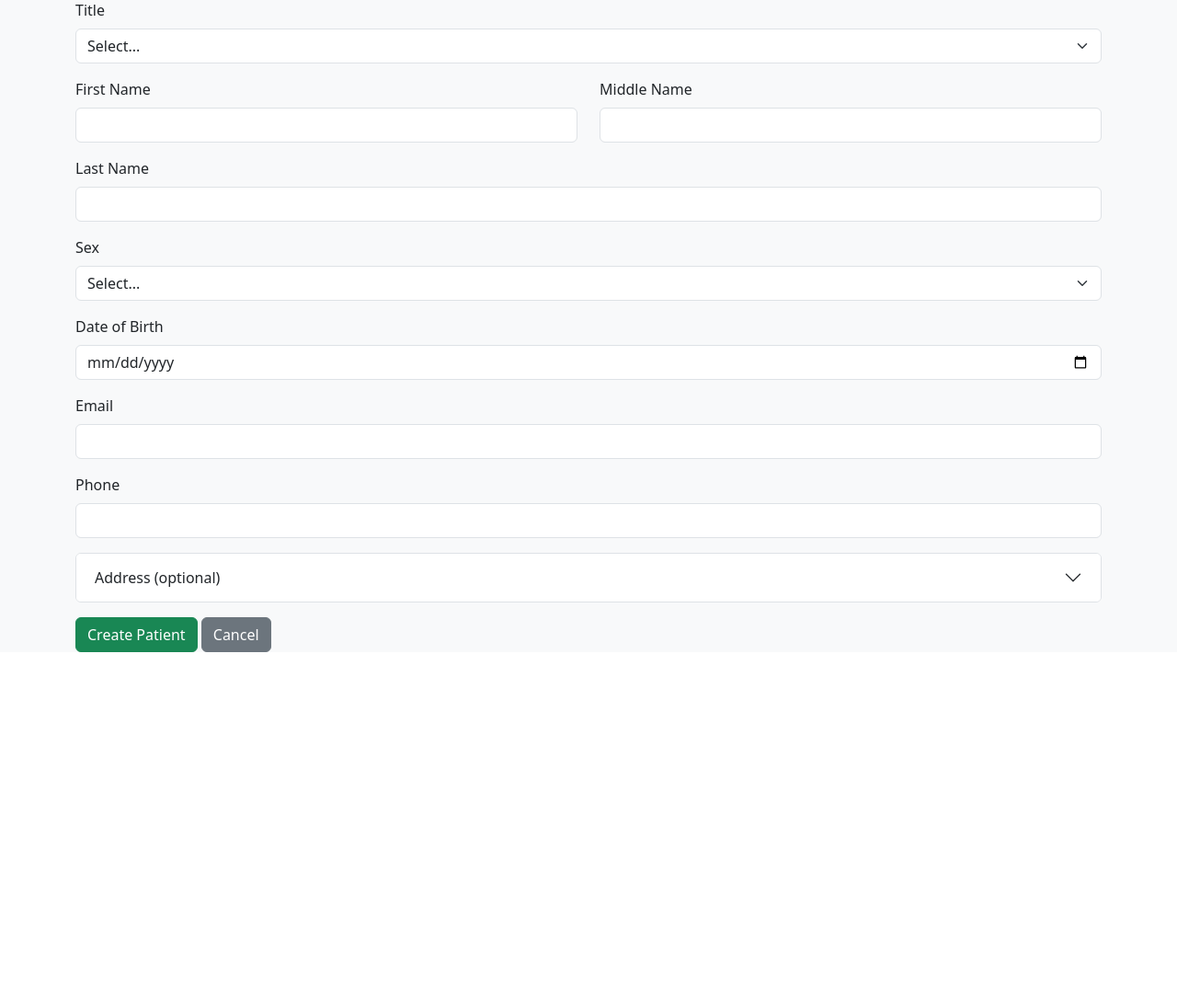
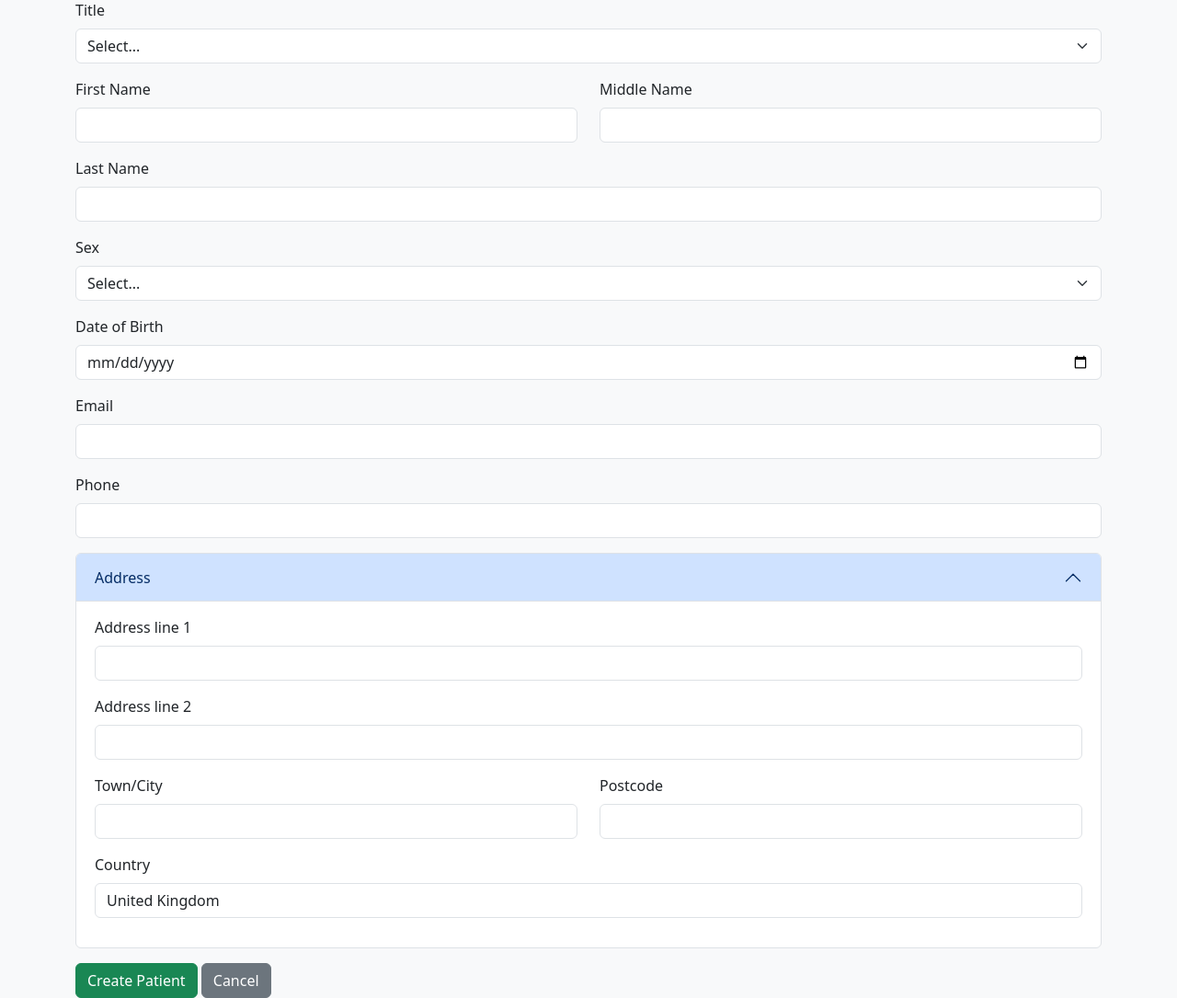
Before and after one commit to koleaby4/medical_electronic_system, a FastAPI app: page /patients/new in a window 1280 px wide. Shown: the part 133-1218 px from the top of the page at 92% size. Before the commit the page ends 842 px from the top, so only its background shows below. Run offline with FastAPI, Linux system fonts and the light colour scheme.

Commit message:
made address mandatory

```diff
--- a/src/models/patient.py
+++ b/src/models/patient.py
@@ -15,7 +15,7 @@ class Patient(BaseModel):
     phone: str
     middle_name: str | None = None
     patient_id: int | None = None
-    address: Address | None = None
+    address: Address
 
     @field_validator("first_name", "last_name", "middle_name", mode="before")
     @classmethod
--- a/src/routes/patients.py
+++ b/src/routes/patients.py
@@ -8,6 +8,7 @@ from src.data_access.db_storage import DbStorage
 from src.dependencies import get_storage
 from src.models.enums import Title, Sex
 from src.models.patient import Patient
+from src.models.address import Address
 from src.models.address_utils import build_address
 
 router = APIRouter()
@@ -74,7 +75,7 @@ async def create_patient(
     dob: date = Form(None),
     email: str = Form(None),
     phone: str = Form(None),
-    # Address fields (optional, canonical names)
+    # Address fields (required, canonical names)
     line_1: str | None = Form(None),
     line_2: str | None = Form(None),
     town: str | None = Form(None),
@@ -83,6 +84,10 @@ async def create_patient(
 ):
     if is_json := "application/json" in (request.headers.get("content-type") or ""):
         data = await request.json()
+        addr = build_address(data)
+        if addr is None:
+            raise HTTPException(status_code=400, detail="Address is required")
+
         patient_data = {
             "title": data.get("title"),
             "first_name": data.get("first_name"),
@@ -92,9 +97,27 @@ async def create_patient(
             "dob": data.get("dob"),
             "email": data.get("email"),
             "phone": data.get("phone"),
-            "address": build_address(data),
+            "address": addr,
         }
     else:
+        addr = build_address(
+            {
+                "line_1": line_1,
+                "line_2": line_2,
+                "town": town,
+                "postcode": postcode,
+                "country": country,
+            }
+        )
+        # For legacy HTML form submissions, if address fields are omitted, fall back to a default address
+        if addr is None:
+            addr = Address(
+                line_1="Unknown",
+                line_2=None,
+                town="Unknown",
+                postcode="SW1A1AA",
+                country=country or "United Kingdom",
+            )
         patient_data = {
             "title": title,
             "first_name": first_name,
@@ -104,15 +127,7 @@ async def create_patient(
             "dob": dob,
             "email": email,
             "phone": phone,
-            "address": build_address(
-                {
-                    "line_1": line_1,
-                    "line_2": line_2,
-                    "town": town,
-                    "postcode": postcode,
-                    "country": country,
-                }
-            ),
+            "address": addr,
         }
 
     try:
@@ -141,7 +156,7 @@ async def update_patient(
     dob: date = Form(None),
     email: str = Form(None),
     phone: str = Form(None),
-    # Address fields (optional, canonical names)
+    # Address fields (canonical names)
     line_1: str | None = Form(None),
     line_2: str | None = Form(None),
     town: str | None = Form(None),
@@ -153,6 +168,7 @@ async def update_patient(
 
     if is_json := "application/json" in request.headers.get("content-type", ""):
         data = await request.json()
+        addr = build_address(data)
         patient_data = {
             "title": data.get("title"),
             "first_name": data.get("first_name"),
@@ -162,9 +178,18 @@ async def update_patient(
             "dob": data.get("dob"),
             "email": data.get("email"),
             "phone": data.get("phone"),
-            "address": build_address(data),
+            "address": addr,
         }
     else:
+        addr = build_address(
+            {
+                "line_1": line_1,
+                "line_2": line_2,
+                "town": town,
+                "postcode": postcode,
+                "country": country,
+            }
+        )
         patient_data = {
             "title": title,
             "first_name": first_name,
@@ -174,18 +199,14 @@ async def update_patient(
             "dob": dob,
             "email": email,
             "phone": phone,
-            "address": build_address(
-                {
-                    "line_1": line_1,
-                    "line_2": line_2,
-                    "town": town,
-                    "postcode": postcode,
-                    "country": country,
-                }
-            ),
+            "address": addr,
         }
 
     try:
+        if patient_data.get("address") is None:
+            existing = storage.patients.get_patient(patient_id=patient_id)
+            assert existing is not None
+            patient_data["address"] = existing.address
         patient = Patient(patient_id=patient_id, **patient_data)
         saved_patient = storage.patients.save(patient)
     except ValueError as e:
--- a/src/templates/_address_form.html
+++ b/src/templates/_address_form.html
@@ -1,8 +1,7 @@
 {# Reusable Address form partial. Expects `patient` variable in context. #}
 <div class="mb-3">
   <label for="line_1" class="form-label">Address line 1</label>
-  <input type="text" name="line_1" id="line_1" class="form-control" value="{{ patient.address.line_1 if patient and patient.address else '' }}">
-
+  <input type="text" name="line_1" id="line_1" class="form-control" value="{{ patient.address.line_1 if patient and patient.address else '' }}" required>
 </div>
 
 <div class="mb-3">
@@ -13,15 +12,15 @@
 <div class="row">
   <div class="col-md-6 mb-3">
     <label for="town" class="form-label">Town/City</label>
-    <input type="text" name="town" id="town" class="form-control" value="{{ patient.address.town if patient and patient.address else '' }}">
+    <input type="text" name="town" id="town" class="form-control" value="{{ patient.address.town if patient and patient.address else '' }}" required>
   </div>
   <div class="col-md-6 mb-3">
     <label for="postcode" class="form-label">Postcode</label>
-    <input type="text" name="postcode" id="postcode" class="form-control" value="{{ patient.address.postcode if patient and patient.address else '' }}">
+    <input type="text" name="postcode" id="postcode" class="form-control" value="{{ patient.address.postcode if patient and patient.address else '' }}" required>
   </div>
   </div>
 
 <div class="mb-3">
   <label for="country" class="form-label">Country</label>
-  <input type="text" name="country" id="country" class="form-control" value="{{ patient.address.country if patient and patient.address else 'United Kingdom' }}">
+  <input type="text" name="country" id="country" class="form-control" value="{{ patient.address.country if patient and patient.address else 'United Kingdom' }}" required>
 </div>
--- a/src/templates/upsert_patient.html
+++ b/src/templates/upsert_patient.html
@@ -21,7 +21,8 @@
             <select name="title" id="title" class="form-select" required>
                 <option value="">Select...</option>
                 {% for t in title_options %}
-            <option value="{{ t.value }}" {% if patient and patient.title == t.value %}selected{% endif %}>{{ t.value }}</option>
+                    <option value="{{ t.value }}"
+                            {% if patient and patient.title == t.value %}selected{% endif %}>{{ t.value }}</option>
                 {% endfor %}
             </select>
         </div>
@@ -29,17 +30,20 @@
         <div class="row">
             <div class="col-md-6 mb-3">
                 <label for="first_name" class="form-label">First Name</label>
-            <input type="text" name="first_name" id="first_name" class="form-control" value="{{ patient.first_name if patient else '' }}" required>
+                <input type="text" name="first_name" id="first_name" class="form-control"
+                       value="{{ patient.first_name if patient else '' }}" required>
             </div>
             <div class="col-md-6 mb-3">
                 <label for="middle_name" class="form-label">Middle Name</label>
-            <input type="text" name="middle_name" id="middle_name" class="form-control" value="{{ patient.middle_name if patient and patient.middle_name else '' }}">
+                <input type="text" name="middle_name" id="middle_name" class="form-control"
+                       value="{{ patient.middle_name if patient and patient.middle_name else '' }}">
             </div>
         </div>
 
         <div class="mb-3">
             <label for="last_name" class="form-label">Last Name</label>
-        <input type="text" name="last_name" id="last_name" class="form-control" value="{{ patient.last_name if patient else '' }}" required>
+            <input type="text" name="last_name" id="last_name" class="form-control"
+                   value="{{ patient.last_name if patient else '' }}" required>
         </div>
 
         <div class="mb-3">
@@ -47,35 +51,41 @@
             <select name="sex" id="sex" class="form-select" required>
                 <option value="">Select...</option>
                 {% for s in sex_options %}
-            <option value="{{ s.value }}" {% if patient and patient.sex == s.value %}selected{% endif %}>{{ s.value }}</option>
+                    <option value="{{ s.value }}"
+                            {% if patient and patient.sex == s.value %}selected{% endif %}>{{ s.value }}</option>
                 {% endfor %}
             </select>
         </div>
 
         <div class="mb-3">
             <label for="dob" class="form-label">Date of Birth</label>
-        <input type="date" name="dob" id="dob" class="form-control" value="{{ patient.dob if patient else '' }}" required>
+            <input type="date" name="dob" id="dob" class="form-control" value="{{ patient.dob if patient else '' }}"
+                   required>
         </div>
 
         <div class="mb-3">
             <label for="email" class="form-label">Email</label>
-        <input type="email" name="email" id="email" class="form-control" value="{{ patient.email if patient else '' }}" required>
+            <input type="email" name="email" id="email" class="form-control"
+                   value="{{ patient.email if patient else '' }}" required>
         </div>
 
         <div class="mb-3">
             <label for="phone" class="form-label">Phone</label>
-        <input type="text" name="phone" id="phone" class="form-control" value="{{ patient.phone if patient else '' }}" required>
+            <input type="text" name="phone" id="phone" class="form-control"
+                   value="{{ patient.phone if patient else '' }}" required>
         </div>
 
         <div class="accordion mb-3" id="addressAccordion">
             <div class="accordion-item">
                 <h2 class="accordion-header" id="addressHeading">
-                {% set has_address = patient and patient.address %}
-                <button class="accordion-button {% if not has_address %}collapsed{% endif %}" type="button" data-bs-toggle="collapse" data-bs-target="#addressCollapse" aria-expanded="{{ 'true' if has_address else 'false' }}" aria-controls="addressCollapse">
-                    Address (optional)
+                    <button class="accordion-button {% if patient %}collapsed{% endif %}" type="button"
+                            data-bs-toggle="collapse" data-bs-target="#addressCollapse"
+                            aria-expanded="{{ 'false' if patient else 'true' }}" aria-controls="addressCollapse">
+                        Address
                     </button>
                 </h2>
-            <div id="addressCollapse" class="accordion-collapse collapse {% if has_address %}show{% endif %}" aria-labelledby="addressHeading" data-bs-parent="#addressAccordion">
+                <div id="addressCollapse" class="accordion-collapse collapse {% if not patient %}show{% endif %}"
+                     aria-labelledby="addressHeading" data-bs-parent="#addressAccordion">
                     <div class="accordion-body">
                         {% include '_address_form.html' %}
                     </div>
```
Also changed, not shown: create_test_data.py (+46 -0 lines), src/data_access/patients.py (+12 -4 lines), tests/conftest.py (+6 -0 lines). Lines whose indentation alone changed are shown as unchanged.
